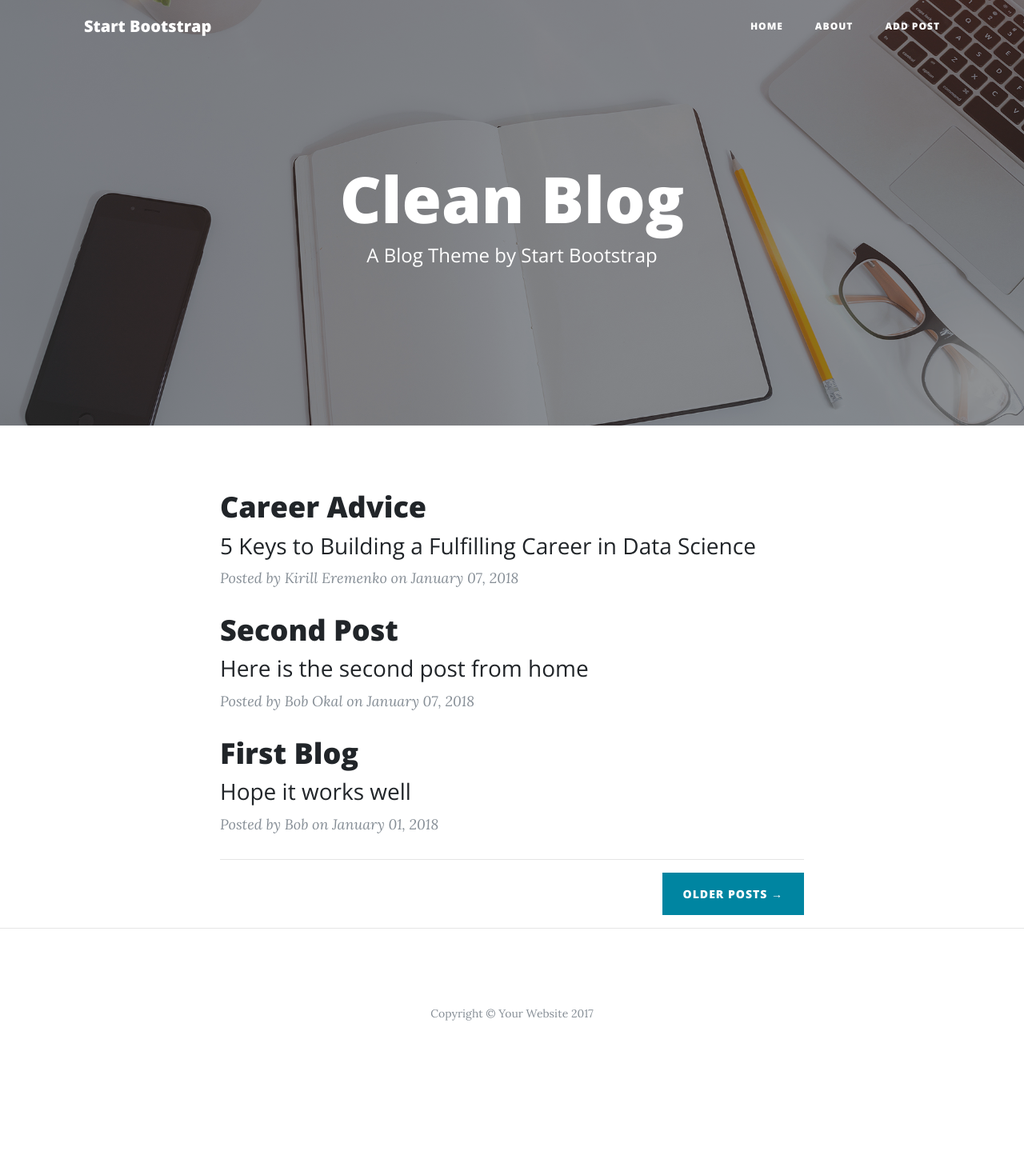
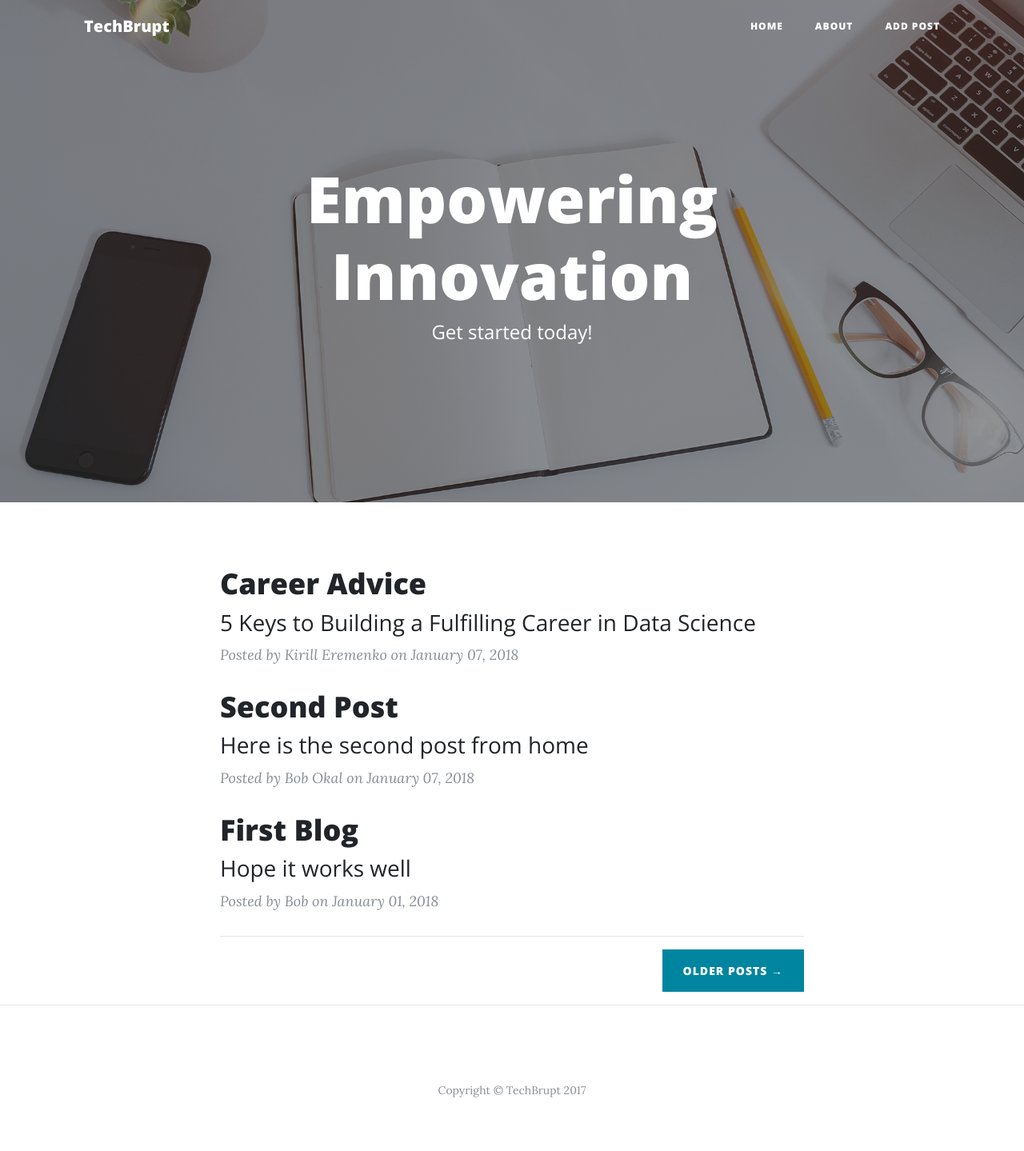
Before and after one commit to bokal2/Techbrup-Blog, a Flask app: page / in a window 1280 px wide. Shown: the whole page at 80% size. Before the commit the page ends 1276 px from the top, so only its background shows below. Run offline with Flask 2, Linux system fonts and the light colour scheme; data comes from the database, SQL or seed files in the repository; some libraries are stand-ins or nearby versions.

Commit message:
updating the home page

```diff
--- a/templates/about.html
+++ b/templates/about.html
@@ -8,7 +8,7 @@
     <meta name="description" content="">
     <meta name="author" content="">
 
-    <title>Clean Blog - Start Bootstrap Theme</title>
+    <title>TechBrupt</title>
 
     <!-- Bootstrap core CSS -->
     <link href="{{url_for('static', filename='bootstrap.min.css')}}" rel="stylesheet">
@@ -28,7 +28,7 @@
     <!-- Navigation -->
     <nav class="navbar navbar-expand-lg navbar-light fixed-top" id="mainNav">
       <div class="container">
-        <a class="navbar-brand" href="{{ url_for('index')}}">Start Bootstrap</a>
+        <a class="navbar-brand" href="{{ url_for('index')}}">TechBrupt</a>
         <button class="navbar-toggler navbar-toggler-right" type="button" data-toggle="collapse" data-target="#navbarResponsive" aria-controls="navbarResponsive" aria-expanded="false" aria-label="Toggle navigation">
           Menu
           <i class="fa fa-bars"></i>
@@ -82,7 +82,7 @@
       <div class="container">
         <div class="row">
           <div class="col-lg-8 col-md-10 mx-auto">
-            <p class="copyright text-muted">Copyright &copy; Your Website 2017</p>
+            <p class="copyright text-muted">Copyright &copy; TechBrupt 2017</p>
           </div>
         </div>
       </div>
--- a/templates/add.html
+++ b/templates/add.html
@@ -8,7 +8,7 @@
     <meta name="description" content="">
     <meta name="author" content="">
 
-    <title>Clean Blog - Start Bootstrap Theme</title>
+    <title>TechBrupt</title>
 
     <!-- Bootstrap core CSS -->
     <link href="{{url_for('static', filename='bootstrap.min.css')}}" rel="stylesheet">
@@ -28,7 +28,7 @@
     <!-- Navigation -->
     <nav class="navbar navbar-expand-lg navbar-light fixed-top" id="mainNav">
       <div class="container">
-        <a class="navbar-brand" href="{{ url_for('index')}}">Start Bootstrap</a>
+        <a class="navbar-brand" href="{{ url_for('index')}}">TechBrupt</a>
         <button class="navbar-toggler navbar-toggler-right" type="button" data-toggle="collapse" data-target="#navbarResponsive" aria-controls="navbarResponsive" aria-expanded="false" aria-label="Toggle navigation">
           Menu
           <i class="fa fa-bars"></i>
@@ -111,7 +111,7 @@
       <div class="container">
         <div class="row">
           <div class="col-lg-8 col-md-10 mx-auto">
-            <p class="copyright text-muted">Copyright &copy; Your Website 2017</p>
+            <p class="copyright text-muted">Copyright &copy; TechBrupt 2017</p>
           </div>
         </div>
       </div>
--- a/templates/index.html
+++ b/templates/index.html
@@ -8,7 +8,7 @@
     <meta name="description" content="">
     <meta name="author" content="">
 
-    <title>Clean Blog - Start Bootstrap Theme</title>
+    <title>TechBrupt</title>
 
     <!-- Bootstrap core CSS -->
     <link href="{{url_for('static', filename='bootstrap.min.css')}}" rel="stylesheet">
@@ -28,7 +28,7 @@
     <!-- Navigation -->
     <nav class="navbar navbar-expand-lg navbar-light fixed-top" id="mainNav">
       <div class="container">
-        <a class="navbar-brand" href="{{ url_for('index')}}">Start Bootstrap</a>
+        <a class="navbar-brand" href="{{ url_for('index')}}">TechBrupt</a>
         <button class="navbar-toggler navbar-toggler-right" type="button" data-toggle="collapse" data-target="#navbarResponsive" aria-controls="navbarResponsive" aria-expanded="false" aria-label="Toggle navigation">
           Menu
           <i class="fa fa-bars"></i>
@@ -56,8 +56,8 @@
         <div class="row">
           <div class="col-lg-8 col-md-10 mx-auto">
             <div class="site-heading">
-              <h1>Clean Blog</h1>
-              <span class="subheading">A Blog Theme by Start Bootstrap</span>
+              <h1>Empowering Innovation</h1>
+              <span class="subheading">Get started today!</span>
             </div>
           </div>
         </div>
@@ -99,7 +99,7 @@
       <div class="container">
         <div class="row">
           <div class="col-lg-8 col-md-10 mx-auto">
-            <p class="copyright text-muted">Copyright &copy; Your Website 2017</p>
+            <p class="copyright text-muted">Copyright &copy; TechBrupt 2017</p>
           </div>
         </div>
       </div>
--- a/templates/post.html
+++ b/templates/post.html
@@ -8,7 +8,7 @@
     <meta name="description" content="">
     <meta name="author" content="">
 
-    <title>Clean Blog - Start Bootstrap Theme</title>
+    <title>TechBrupt</title>
 
     <!-- Bootstrap core CSS -->
     <link href="{{url_for('static', filename='bootstrap.min.css')}}" rel="stylesheet">
@@ -28,7 +28,7 @@
     <!-- Navigation -->
     <nav class="navbar navbar-expand-lg navbar-light fixed-top" id="mainNav">
       <div class="container">
-        <a class="navbar-brand" href="{{ url_for('index')}}">Start Bootstrap</a>
+        <a class="navbar-brand" href="{{ url_for('index')}}">TechBrupt</a>
         <button class="navbar-toggler navbar-toggler-right" type="button" data-toggle="collapse" data-target="#navbarResponsive" aria-controls="navbarResponsive" aria-expanded="false" aria-label="Toggle navigation">
           Menu
           <i class="fa fa-bars"></i>
@@ -85,7 +85,7 @@
       <div class="container">
         <div class="row">
           <div class="col-lg-8 col-md-10 mx-auto">
-            <p class="copyright text-muted">Copyright &copy; Your Website 2017</p>
+            <p class="copyright text-muted">Copyright &copy; TechBrupt 2017</p>
           </div>
         </div>
       </div>
```
